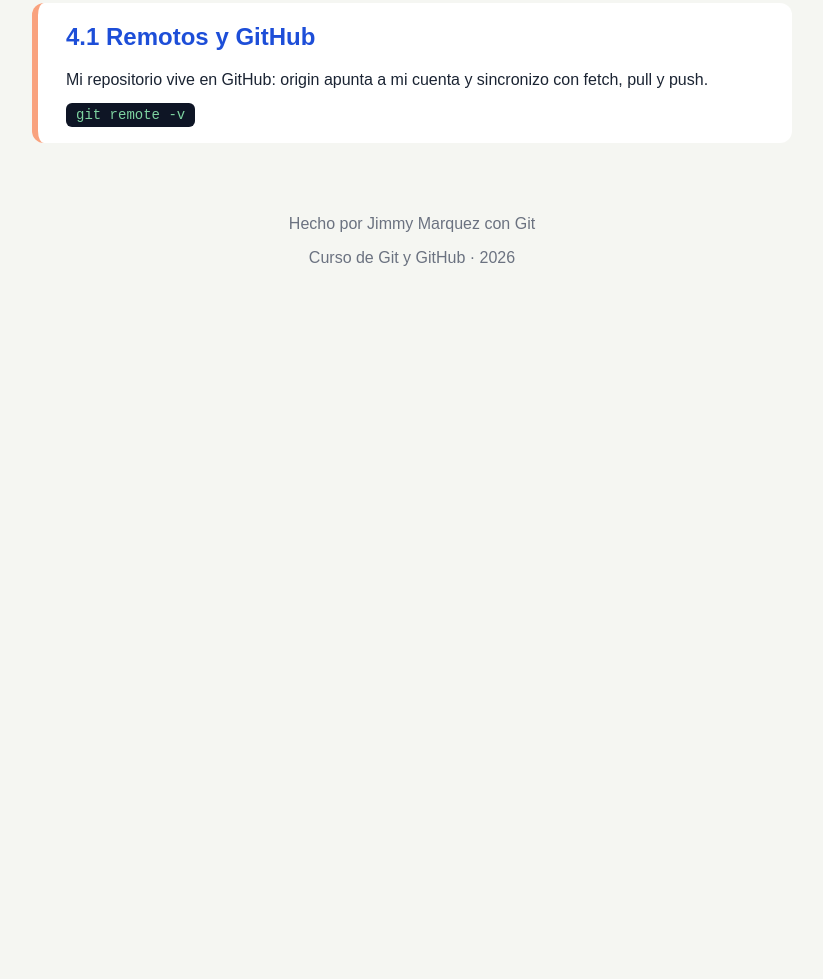
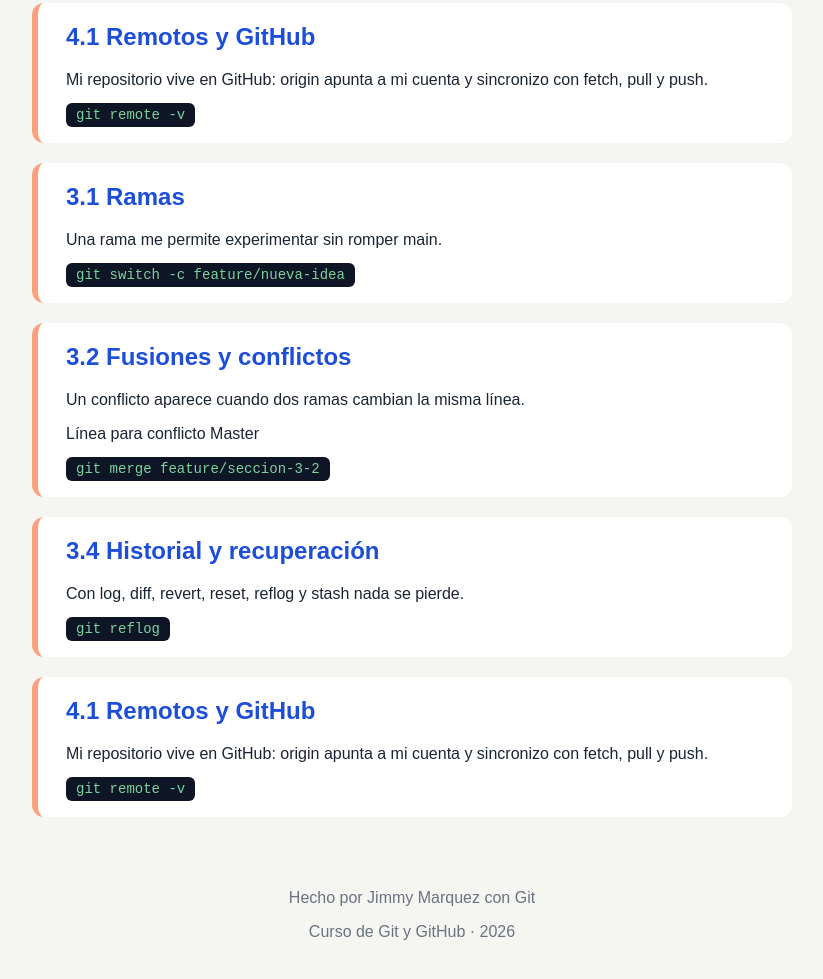
Before and after one commit to jimaror/ProyectoCI-V-02, a plain HTML site: page index.html in a window 1280 px wide. Shown: the part 1425-2404 px from the top of the page, without its empty margins (228-1051 px from the left). Before the commit the page ends 1732 px from the top, so only its background shows below. Drawn offline with Linux system fonts and the light colour scheme.

Commit message:
Se agrego secciones 3.1, 3.2, 3.4, y 4.1 a la bitácora

```diff
--- a/index.html
+++ b/index.html
@@ -57,7 +57,28 @@
             <p>Mi repositorio vive en GitHub: origin apunta a mi cuenta y sincronizo con fetch, pull y push.</p>
             <code>git remote -v</code>
         </section>
-    </main>
+            <section>
+            <h2>3.1 Ramas</h2>
+            <p>Una rama me permite experimentar sin romper main.</p>
+            <code>git switch -c feature/nueva-idea</code>
+        </section>
+        <section>
+            <h2>3.2 Fusiones y conflictos</h2>
+            <p>Un conflicto aparece cuando dos ramas cambian la misma línea.</p>
+            <p>Línea para conflicto Master</p>
+            <code>git merge feature/seccion-3-2</code>
+        </section>
+        <section>
+            <h2>3.4 Historial y recuperación</h2>
+            <p>Con log, diff, revert, reset, reflog y stash nada se pierde.</p>
+            <code>git reflog</code>
+        </section>
+        <section>
+            <h2>4.1 Remotos y GitHub</h2>
+            <p>Mi repositorio vive en GitHub: origin apunta a mi cuenta y sincronizo con fetch, pull y push.</p>
+            <code>git remote -v</code>
+        </section>
+   </main>
     <footer>
         <p>Hecho por Jimmy Marquez con Git</p>
         <p>Curso de Git y GitHub · 2026</p>
```
